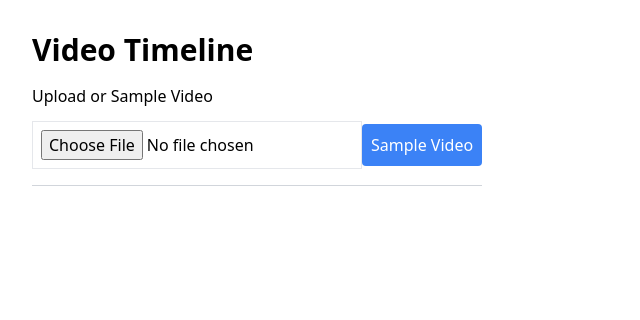
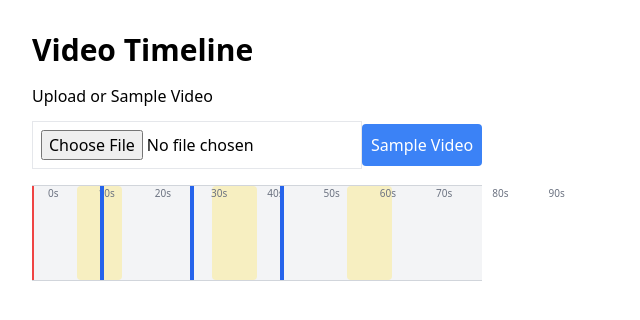
Before and after one commit to Argupta99/video-lib, a React (Vite) app: page / in a window 1280 px wide. Shown: the top 320 px of the page, without its empty margins (0-640 px from the left). Built offline with nearby package versions, Linux system fonts and the light colour scheme.

Commit message:
container timeline

```diff
--- a/src/components/Timeline.tsx
+++ b/src/components/Timeline.tsx
@@ -1,47 +1,35 @@
-//actual timeline with markers
+import React, { useRef, useState } from "react";
+import HighLightSegments from "../components/HightLightSegments";
+import HoverPreview from "../components/HoverPreview";
+import PlayHead from "../components/PlayHead";
+import TimeMarkers from "../components/TimeMarkers";
+import KeyMoments from "../components/keyMoments";
 
+const Timeline = () => {
+  const videoRef = useRef<HTMLVideoElement>(null);
+  const [duration, setDuration] = useState(100); // Replace with actual duration later
+  const [currentTime, setCurrentTime] = useState(0);
 
+  const handleTimeUpdate = (newTime: number) => {
+    setCurrentTime(newTime);
+    if (videoRef.current) {
+      videoRef.current.currentTime = newTime;
+    }
+  };
 
-
-
-
-
-
-
-type Props = {
-    duration: number;
-}
-
-
-
-const Timeline = ({duration}: Props) => {
-
-const markIntervals = 10;
-const totalMarkers =
-typeof duration === "number" && duration > 0
- ? Math.floor(duration / markIntervals) : 0;
-    return (
-
-        <div className="overflow-x-auto mt-4 border-t border-gray-300 py-2">
-
-     {/**marker container */}
-
-     <div className="space-x-4 min-w-full px-4 flex">
-
-     {[...Array(totalMarkers)].map((_, index) => {
-    const time = index * markIntervals;
-    return (
-      <div key={index} className="text-center">
-        <span className="text-xs">{time}s</span>
-      </div>
-
-    );
-
-})}
-     </div>
-        </div>
-
-    );
+  return (
+    <div className="relative w-full h-24 bg-gray-100 border-t border-b border-gray-300 mt-4">
+      <HighLightSegments duration={duration} />
+      <TimeMarkers duration={duration} />
+      <KeyMoments duration={duration} />
+      <HoverPreview videoRef={videoRef} duration={duration} />
+      <PlayHead
+        duration={duration}
+        currentTime={currentTime}
+        onTimeUpdate={handleTimeUpdate}
+      />
+    </div>
+  );
 };
 
 export default Timeline;
```
